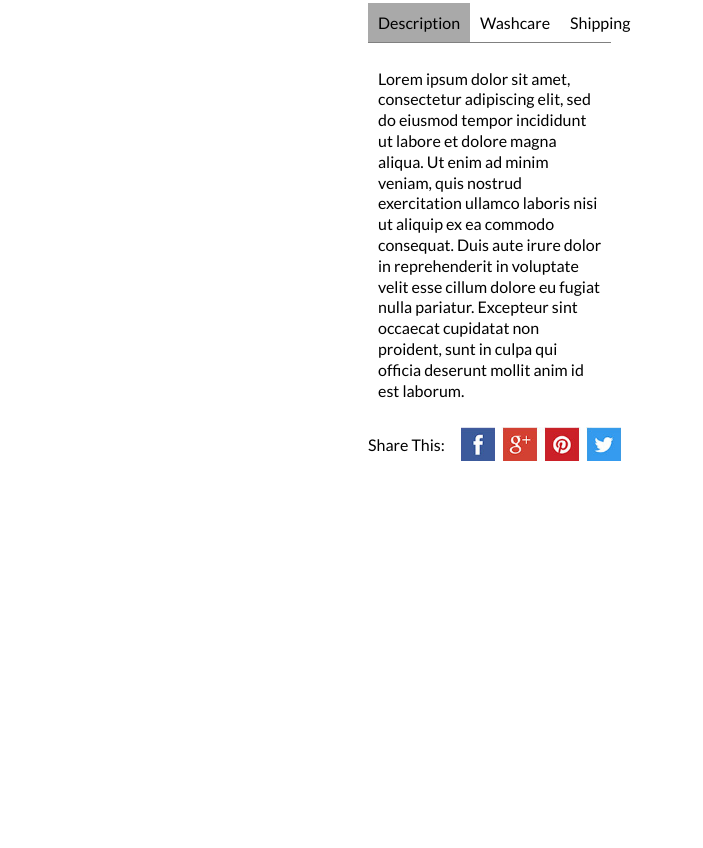
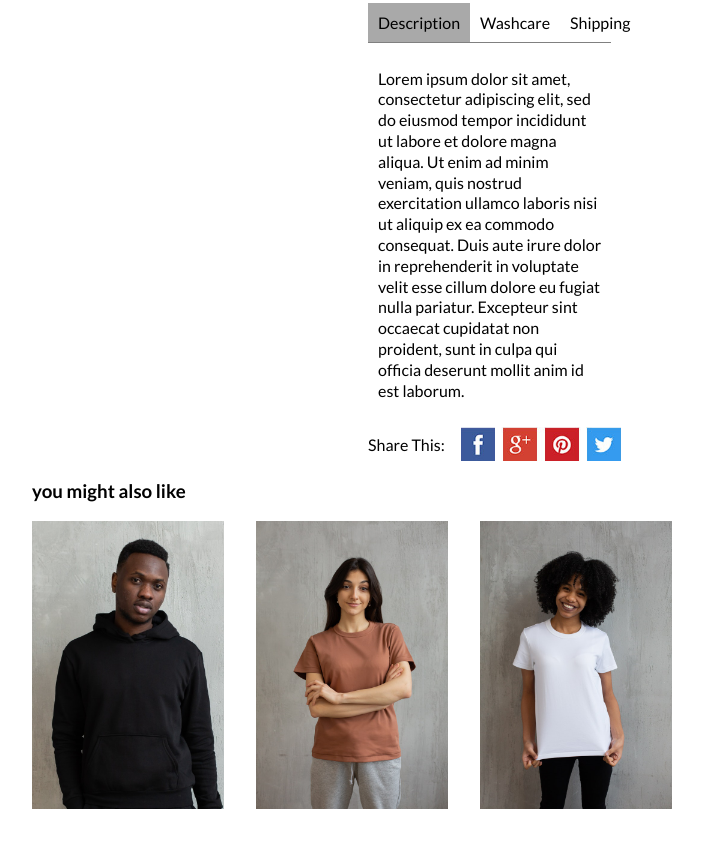
Before and after one commit to mhirsi/product-page, a plain HTML site: page index.html in a window 1280 px wide. Shown: the part 404-1252 px from the top of the page, without its empty margins (288-991 px from the left). Before the commit the page ends 945 px from the top, so only its background shows below. Drawn offline with Linux system fonts and the light colour scheme.

Commit message:
Recommendations

```diff
--- a/index.html
+++ b/index.html
@@ -186,6 +186,14 @@
       </div>
 
       <!--recommended products soon-->
+      <div>
+        <h3>you might also like</h3>
+        <div class="recommended">
+          <img class="recommended-product" src="img1.jpg" />
+          <img class="recommended-product" src="img2.jpg" />
+          <img class="recommended-product" src="img3.jpg" />
+        </div>
+      </div>
     </div>
     <script src="script.js"></script>
   </body>
--- a/style.css
+++ b/style.css
@@ -1,7 +1,7 @@
 body {
   max-width: 1200px;
   margin: 5rem 20rem;
-    font-family: 'Lato', sans-serif;
+  font-family: "Lato", sans-serif;
 }
 
 .product-main {
@@ -175,3 +175,14 @@ h2 {
 #Description p {
   line-height: 1.3;
 }
+
+.recommended {
+  display: flex;
+  justify-content: space-between;
+  margin-top: 15px;
+}
+
+.recommended-product {
+  max-width: 30%;
+  object-fit: cover;
+}
```
Also changed, not shown: img1.jpg (added), img2.jpg (added), img3.jpg (added). Lines whose indentation alone changed are shown as unchanged.
